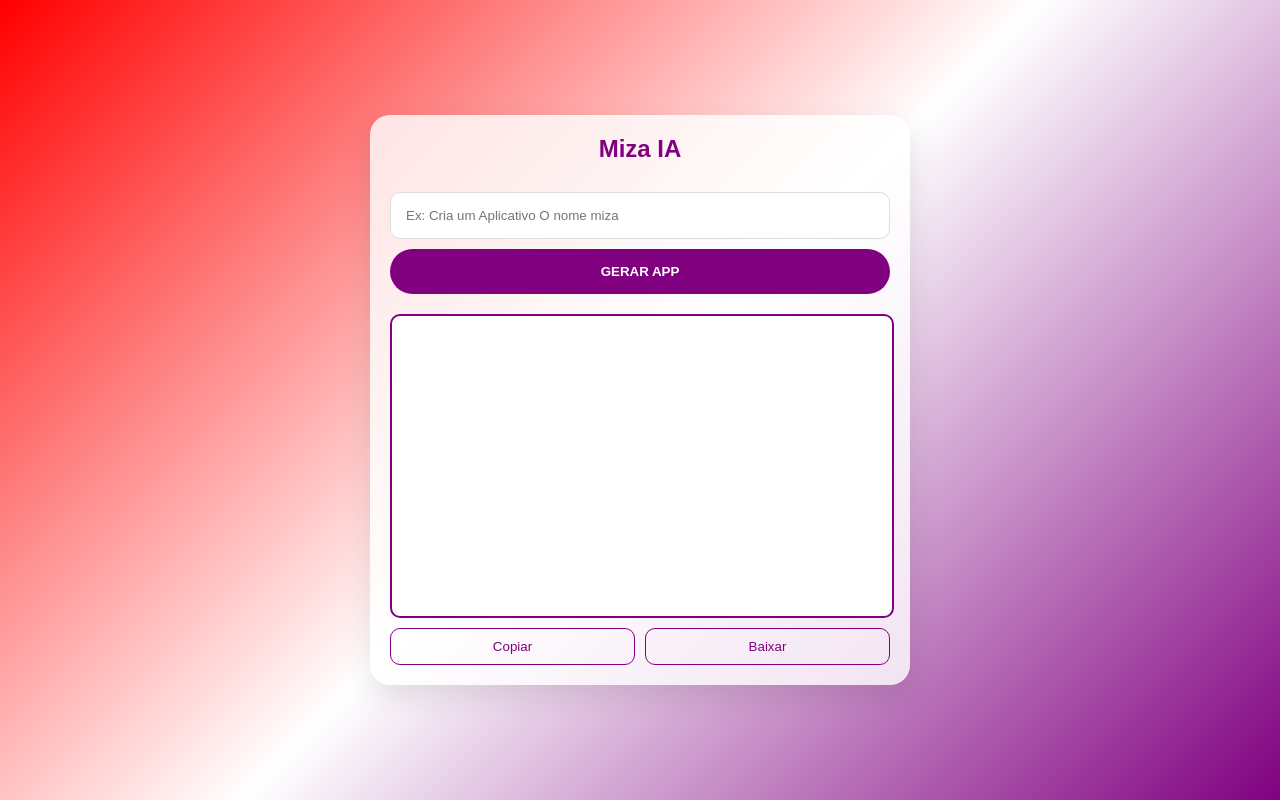
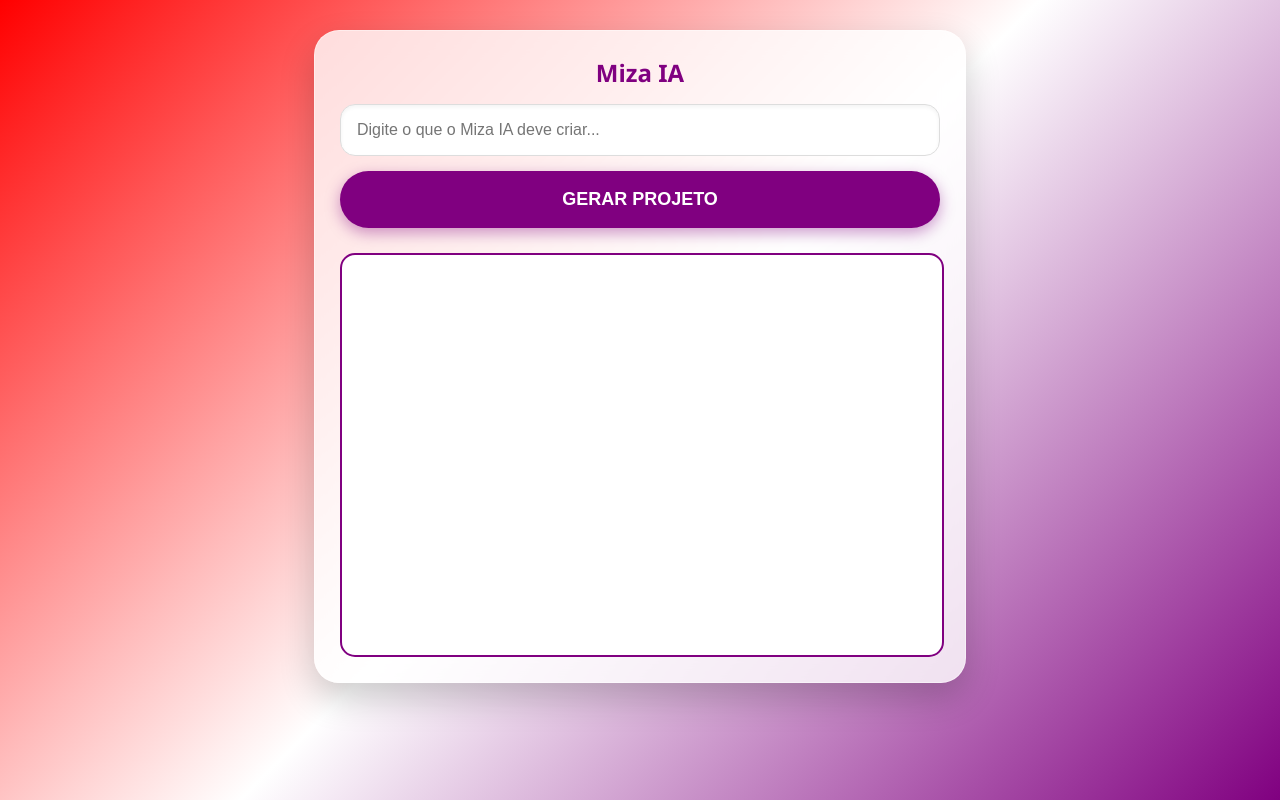
Before and after one commit to Roneiltonsouza/miza-ia-projeto, a plain HTML site: page index.html in a window 1280 px wide. Drawn offline with Linux system fonts and the light colour scheme.

Commit message:
Update index.html

````diff
--- a/index.html
+++ b/index.html
@@ -3,136 +3,137 @@
 <head>
     <meta charset="UTF-8">
     <meta name="viewport" content="width=device-width, initial-scale=1.0">
-    <title>Miza IA - Gerador de Apps</title>
+    <title>Miza IA - Gerador Pro</title>
     <style>
+        /* Estilo Global com Degradê e Efeito Vidro Refletivo */
         body {
             margin: 0;
             padding: 0;
-            font-family: sans-serif;
             height: 100vh;
             background: linear-gradient(135deg, #FF0000 0%, #FFFFFF 50%, #800080 100%);
             display: flex;
-            justify-content: center;
+            flex-direction: column;
             align-items: center;
+            font-family: 'Segoe UI', sans-serif;
+            overflow: hidden;
         }
 
-        .glass-card {
-            width: 90%;
-            max-width: 500px;
+        .miza-card {
+            width: 92%;
+            max-width: 600px;
             background: rgba(255, 255, 255, 0.8);
-            backdrop-filter: blur(10px);
-            border-radius: 20px;
-            padding: 20px;
-            box-shadow: 0 10px 30px rgba(0,0,0,0.1);
-            text-align: center;
+            backdrop-filter: blur(12px);
+            border-radius: 25px;
+            padding: 25px;
+            margin-top: 30px;
+            box-shadow: 0 15px 35px rgba(0,0,0,0.2);
+            border: 1px solid rgba(255, 255, 255, 0.4);
+            display: flex;
+            flex-direction: column;
+            gap: 15px;
         }
 
-        input {
-            width: 100%;
-            padding: 15px;
-            margin: 10px 0;
-            border-radius: 10px;
-            border: 1px solid #ddd;
-            box-sizing: border-box;
-        }
-
-        button#btn-gerar {
+        /* Botão sempre visível e destacado conforme solicitado */
+        #btn-gerar {
             width: 100%;
             background: #800080;
             color: white;
             border: none;
-            padding: 15px;
+            padding: 18px;
             border-radius: 50px;
             font-weight: bold;
+            font-size: 18px;
             cursor: pointer;
-            margin-bottom: 10px;
+            box-shadow: 0 5px 15px rgba(128, 0, 128, 0.4);
+            transition: transform 0.2s ease;
         }
 
-        #preview-container {
-            width: 100%;
-            height: 300px;
-            background: white;
-            border: 2px solid #800080;
-            border-radius: 10px;
-            margin-top: 10px;
+        #btn-gerar:active {
+            transform: scale(0.96);
         }
 
-        iframe { width: 100%; height: 100%; border: none; }
+        input#prompt {
+            width: 100%;
+            padding: 16px;
+            border-radius: 15px;
+            border: 1px solid #ddd;
+            box-sizing: border-box;
+            font-size: 16px;
+            outline: none;
+            box-shadow: inset 0 2px 4px rgba(0,0,0,0.05);
+        }
 
-        .btn-row { display: flex; gap: 10px; margin-top: 10px; }
-        .btn-sec { flex: 1; padding: 10px; border: 1px solid #800080; border-radius: 10px; background: none; color: #800080; cursor: pointer; }
+        #output-container {
+            width: 100%;
+            height: 400px;
+            background: white;
+            margin-top: 10px;
+            border: 2px solid #800080;
+            border-radius: 15px;
+            overflow: hidden;
+        }
+
+        iframe {
+            width: 100%;
+            height: 100%;
+            border: none;
+        }
     </style>
 </head>
 <body>
 
-    <div class="glass-card">
-        <h2 style="color: #800080; margin-top: 0;">Miza IA</h2>
-        <input type="text" id="prompt" placeholder="Ex: Cria um Aplicativo O nome miza">
-        <button id="btn-gerar" onclick="executarGeracao()">GERAR APP</button>
+    <div class="miza-card">
+        <h1 style="color: #800080; text-align: center; margin: 0; font-size: 24px;">Miza IA</h1>
+        <input type="text" id="prompt" placeholder="Digite o que o Miza IA deve criar...">
+        <button id="btn-gerar" onclick="processarIA()">GERAR PROJETO</button>
 
-        <div id="preview-container">
-            <iframe id="tela"></iframe>
-        </div>
-
-        <div class="btn-row">
-            <button class="btn-sec" onclick="copiar()">Copiar</button>
-            <button class="btn-sec" onclick="baixar()">Baixar</button>
+        <div id="output-container">
+            <iframe id="tela-preview"></iframe>
         </div>
     </div>
 
     <script type="module">
         import { GoogleGenerativeAI } from "https://esm.run/@google/generative-ai";
 
-        // CHAVE API ATUALIZADA
-        const API_KEY = "AIzaSyATF0fUAFvbSr7qFIMypTgbncKV5etmalw";
+        // Chave API Nova Inserida
+        const API_KEY = "AIzaSyBwOTzTalVGsobmNiPa69kCKIjtiNcYJIA";
         const genAI = new GoogleGenerativeAI(API_KEY);
         const model = genAI.getGenerativeModel({ model: "gemini-1.5-flash" });
 
-        let ultimoCodigo = "";
+        // Função de Lock: Carrega o último código salvo ao abrir
+        window.onload = () => {
+            const salvo = localStorage.getItem('miza_lock_memory');
+            if (salvo) render(salvo);
+        };
 
-        // Lock de Persistência [cite: 2026-02-26]
-        window.onload = () => {
-            const salvo = localStorage.getItem('miza_app_code');
-            if(salvo) {
-                ultimoCodigo = salvo;
-                atualizarIframe(salvo);
+        window.processarIA = async () => {
+            const p = document.getElementById('prompt');
+            const b = document.getElementById('btn-gerar');
+            if(!p.value) return;
+
+            b.innerText = "CRIANDO...";
+            b.style.opacity = "0.6";
+
+            try {
+                // Comando otimizado para gerar apenas código puro
+                const result = await model.generateContent("Crie apenas o código HTML5 completo (CSS e JS internos) para: " + p.value + ". Não use explicações ou markdown.");
+                const rawCode = result.response.text().replace(/```html|```/g, '');
+
+                // Salva permanentemente no Lock do navegador
+                localStorage.setItem('miza_lock_memory', rawCode);
+                render(rawCode);
+            } catch (err) {
+                alert("Erro: Verifique sua conexão ou se a chave ainda está propagando no Google.");
+            } finally {
+                b.innerText = "GERAR PROJETO";
+                b.style.opacity = "1";
             }
         };
 
-        window.executarGeracao = async () => {
-            const p = document.getElementById('prompt').value;
-            const b = document.getElementById('btn-gerar');
-            if(!p) return;
-
-            b.innerText = "PROCESSANDO...";
-            try {
-                const promptFinal = `Crie um código HTML5 completo (com CSS e JS) para um app chamado Miza que faça: ${p}. Responda apenas com o código puro.`;
-                const result = await model.generateContent(promptFinal);
-                const response = await result.response;
-                ultimoCodigo = response.text().replace(/```html|```/g, '');
-
-                localStorage.setItem('miza_app_code', ultimoCodigo);
-                atualizarIframe(ultimoCodigo);
-            } catch (err) {
-                console.error(err);
-                alert("Erro crítico: Verifique se sua chave API permite acesso da sua região atual ou se há restrições de segurança no Google Cloud.");
-            } finally {
-                b.innerText = "GERAR APP";
-            }
-        };
-
-        function atualizarIframe(html) {
+        function render(html) {
             const blob = new Blob([html], { type: 'text/html' });
-            document.getElementById('tela').src = URL.createObjectURL(blob);
+            document.getElementById('tela-preview').src = URL.createObjectURL(blob);
         }
-
-        window.copiar = () => { navigator.clipboard.writeText(ultimoCodigo); alert("Copiado!"); };
-        window.baixar = () => {
-            const a = document.createElement('a');
-            a.href = 'data:text/html;charset=utf-8,' + encodeURIComponent(ultimoCodigo);
-            a.download = 'miza_app.html';
-            a.click();
-        };
     </script>
 </body>
 </html>
````
